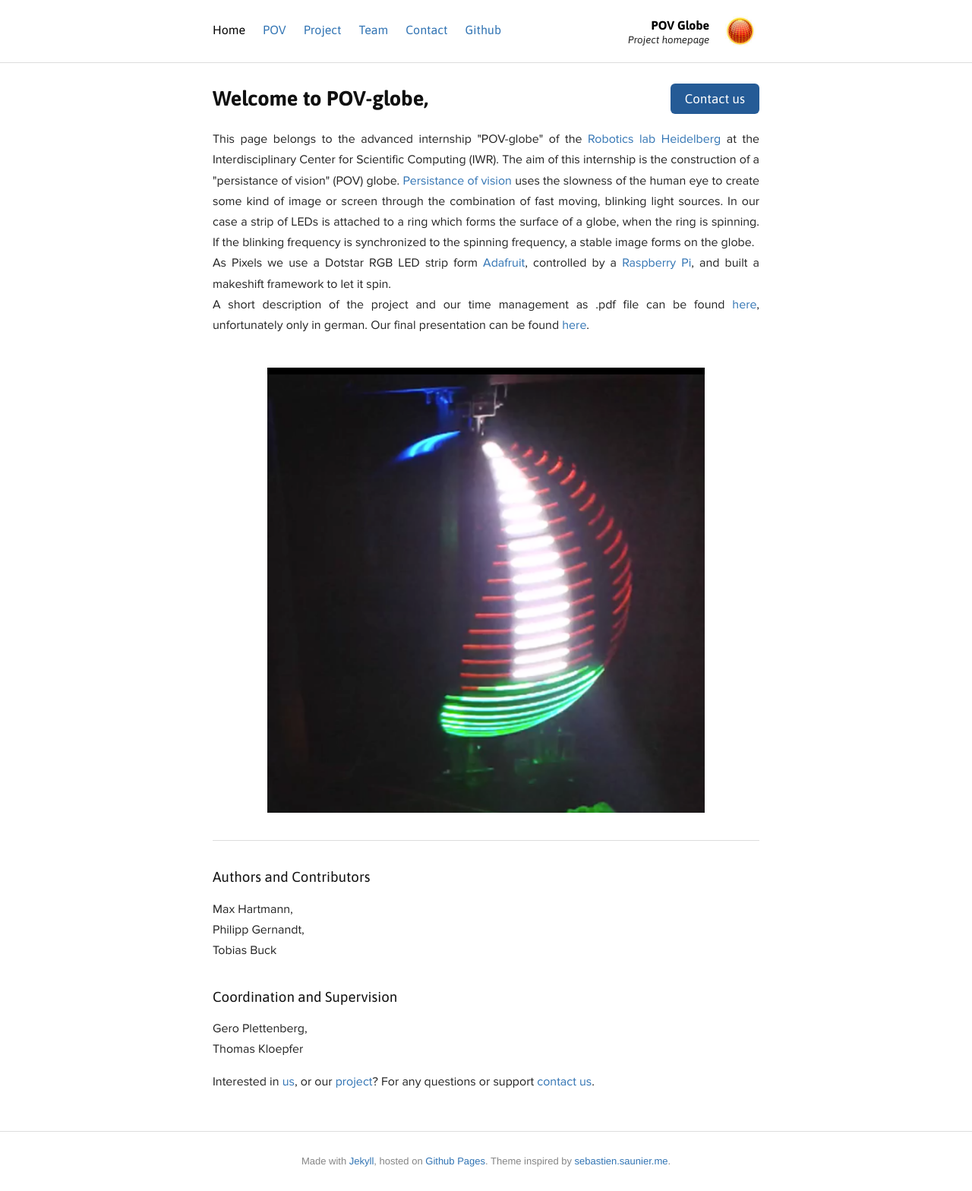
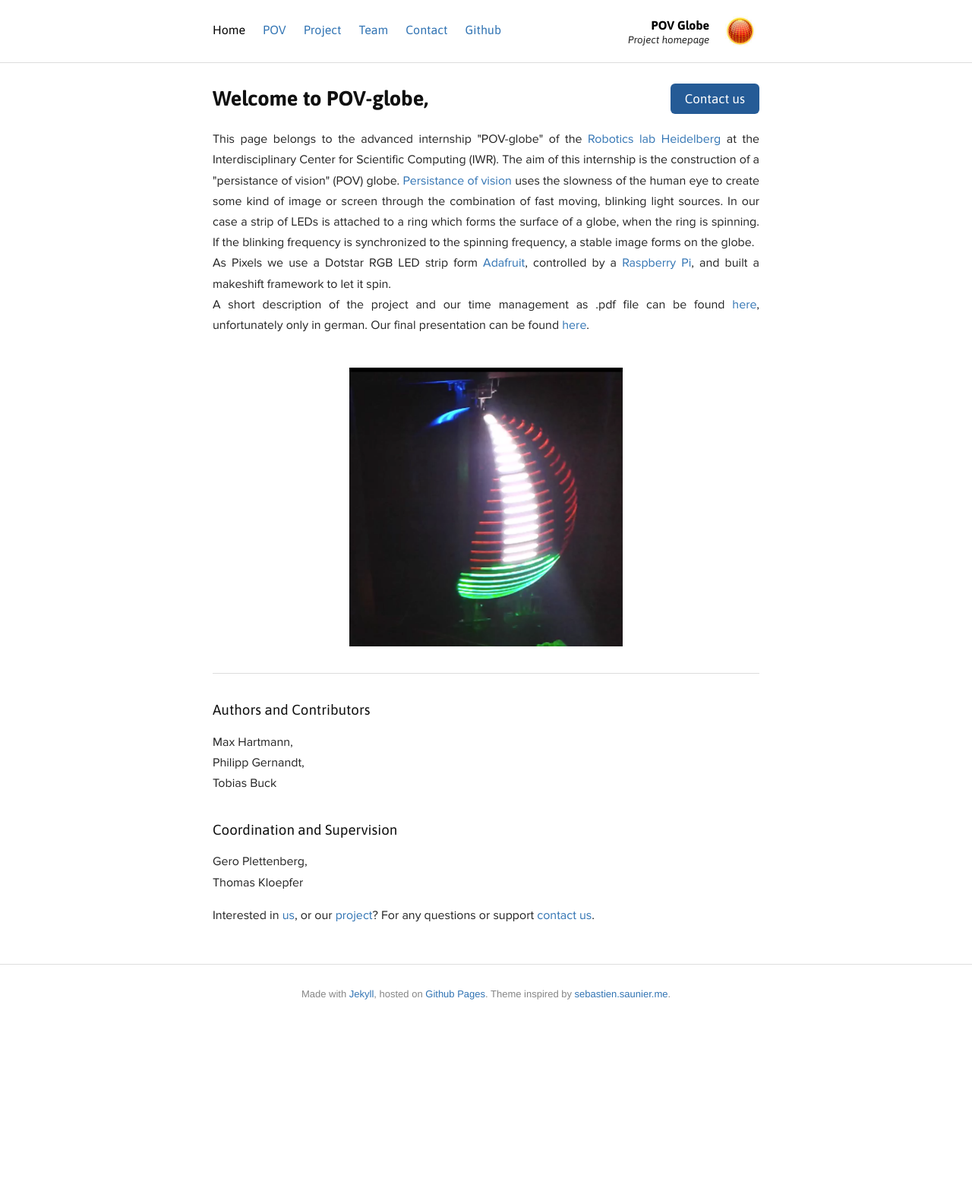
Before and after one commit to TobiBu/POV, a Jekyll site: the page built from index.html, in a window 1280 px wide. Shown: the whole page at 76% size. Built offline with Jekyll 4.4.1, drawn with Linux system fonts in a browser that asks for light colours; Markdown is read by kramdown in place of the engine named in the settings; after the commit the page ends 1348 px from its top, so only the background shows below that.

Commit message:
working on page...

```diff
--- a/index.html
+++ b/index.html
@@ -32,7 +32,7 @@ controlled by a <a href="http://www.raspberrypi.org/">Raspberry Pi</a>, and buil
 A short description of the project and our time management as .pdf file can be found <a href="{{ site.baseurl }}/images/Steckbrief.pdf">here</a>, unfortunately only in german. Our final presentation can be found <a href="{{ site.baseurl }}/images/Vortrag.pdf">here</a>.
   </p>
 </br>
-<table border=0><tr><td align=center><img src="{{ site.baseurl }}/images/title.png" alt="our POV Globe." title="our POV-Globe, spinning." width="80%"></td></tr></table>
+<table border=0><tr><td align=center><img src="{{ site.baseurl }}/images/title.png" alt="our POV Globe." title="our POV-Globe, spinning." width="50%"></td></tr></table>
 
 
 <!--
--- a/pov/index.html
+++ b/pov/index.html
@@ -12,7 +12,7 @@ POV - The Persistence of Vision Principle
 
 <p class="fancy" align="justify">
 The human eye cannot track motion above a certain speed. This is due to some dead time of the optical nerves during the acquisition and processing of optical stimuli. So the fastest "framerate" a human can resolve is about 24 Hz and something which moves faster is smeared out along its trajectory. On a longer timescale, this is similar to the looks of cars in night shots of cities with high integration time: the car vanishes, only its lights leave two glowing trajectories in the picture.
-<br>
+</p><p>
 Persistence of vision makes use of this lazyness of the eye. If a fast moving light source is percepted as line, a fast moving and therewhile BLINKING light source creates several pixels. In the case of the POV Globe, we fixed a LED strip on a circular frame, which creates a spherical surface, when spinning. For our setup, we reached 7 Hz spinning frequency, which was enough to display 60 x 60 pixel images on our globe.
 <br>
 While it is fairly easy to simply display something on the globe, it is critical to synchronize the blinking frequency to the spinning frequency in order to have still images. If these two do not match, after one turn a given pixel is not in its initial position anymore when blinking and the image walks around the globe.
```
Also changed, not shown: 3 other files.
